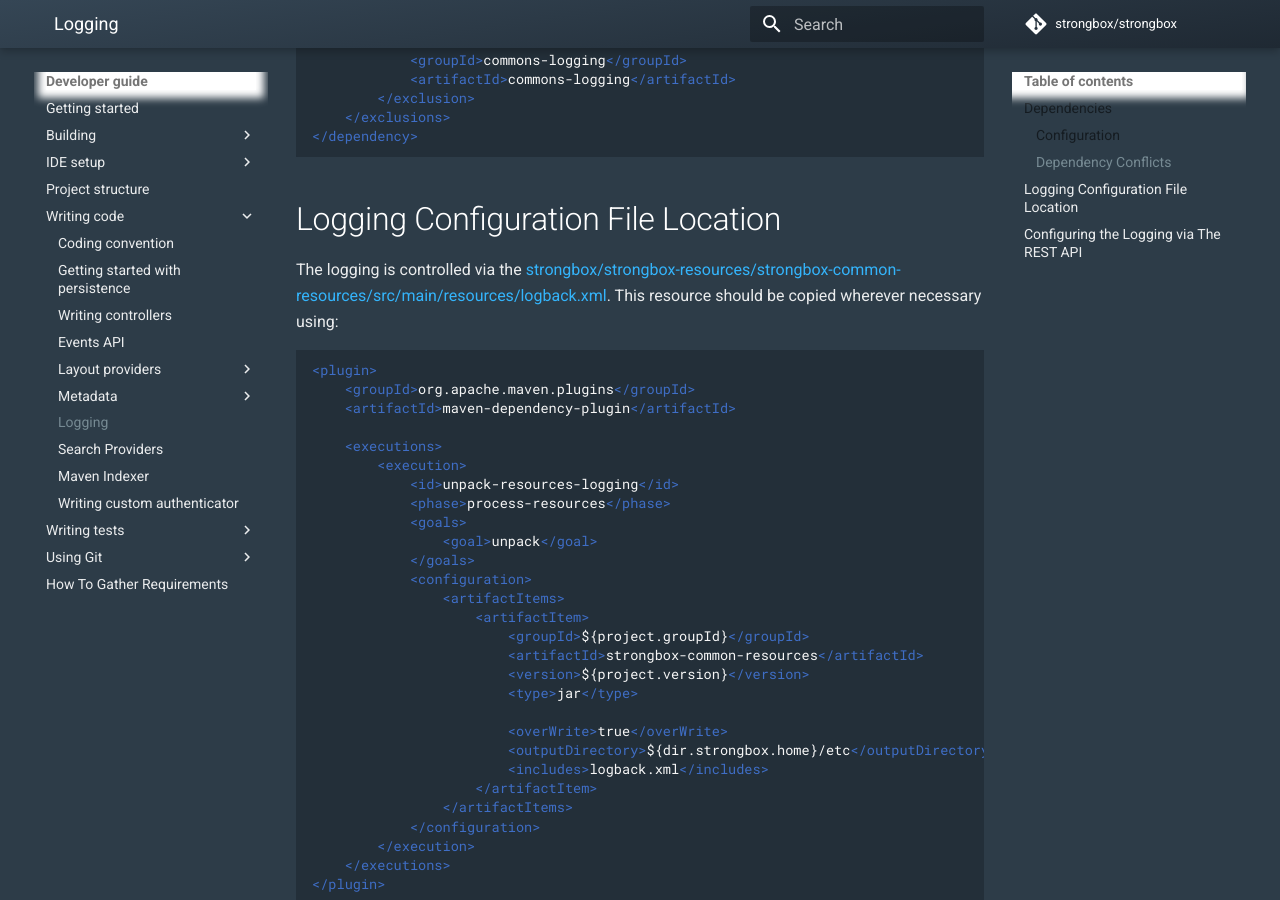
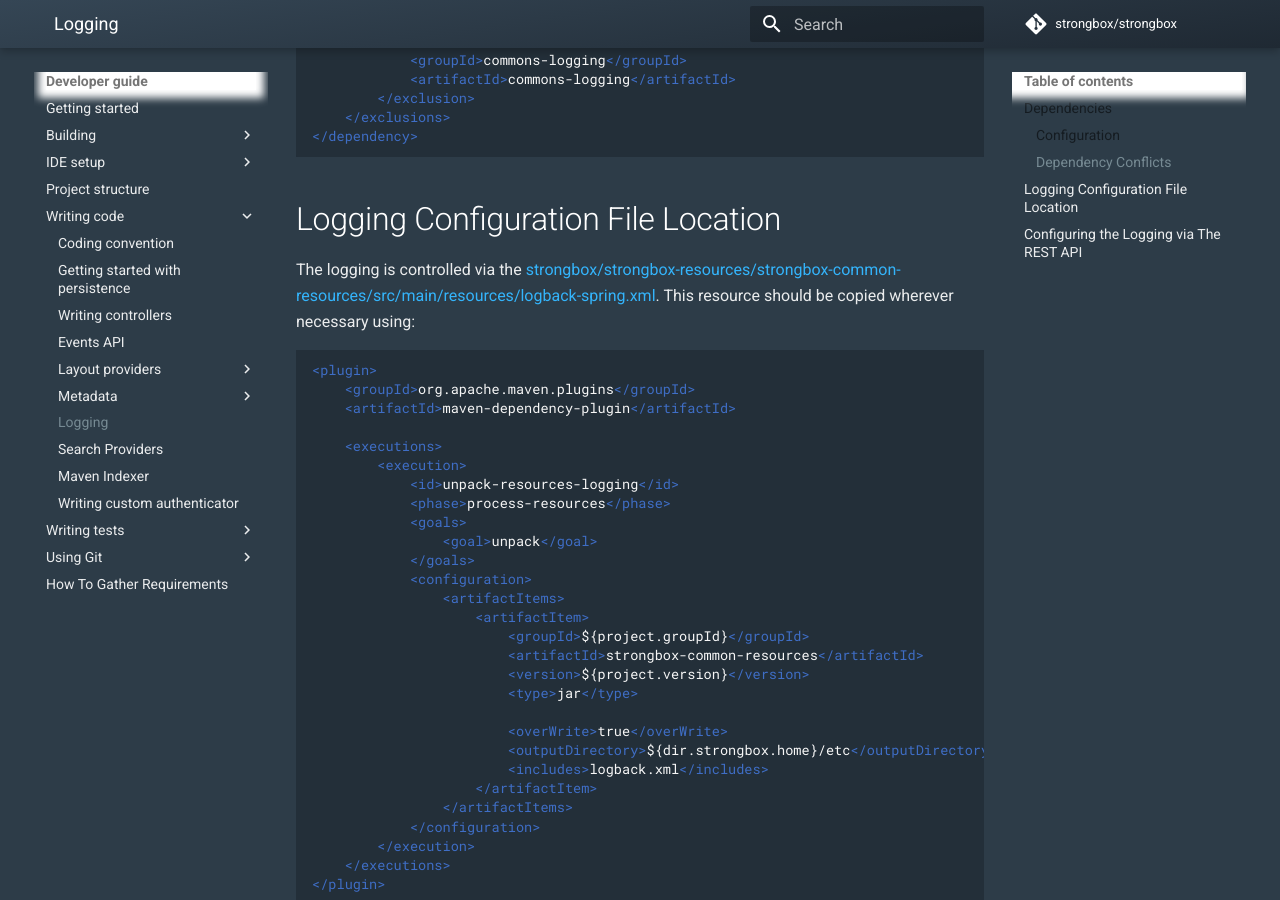
Before and after one commit to strongbox/strongbox-docs, an MkDocs documentation site: the page built from docs/developer-guide/add-logging.md, in a window 1280 px wide and 900 px high, scrolled down 1338 px. Built offline with MkDocs 1.6.1 and Material for MkDocs 9.7.7, drawn with Linux system fonts in a browser that asks for light colours; comment, search, counter and statistics services are not loaded.

Commit message:
Fixing broken link for logback-spring.xml

````diff
--- a/docs/developer-guide/add-logging.md
+++ b/docs/developer-guide/add-logging.md
@@ -56,7 +56,7 @@
 
 ## Logging Configuration File Location
 
-The logging is controlled via the [strongbox/strongbox-resources/strongbox-common-resources/src/main/resources/logback.xml].
+The logging is controlled via the [strongbox/strongbox-resources/strongbox-common-resources/src/main/resources/logback-spring.xml].
 This resource should be copied wherever necessary using:
 
 ```xml
@@ -99,4 +99,4 @@
 
 
 [logback-configuration]: https://github.com/carlspring/logback-configuration
-[strongbox/strongbox-resources/strongbox-common-resources/src/main/resources/logback.xml]: https://github.com/strongbox/strongbox/blob/master/strongbox-resources/strongbox-common-resources/src/main/resources/logback.xml
+[strongbox/strongbox-resources/strongbox-common-resources/src/main/resources/logback-spring.xml]: https://github.com/strongbox/strongbox/blob/master/strongbox-resources/strongbox-common-resources/src/main/resources/logback-spring.xml
````
